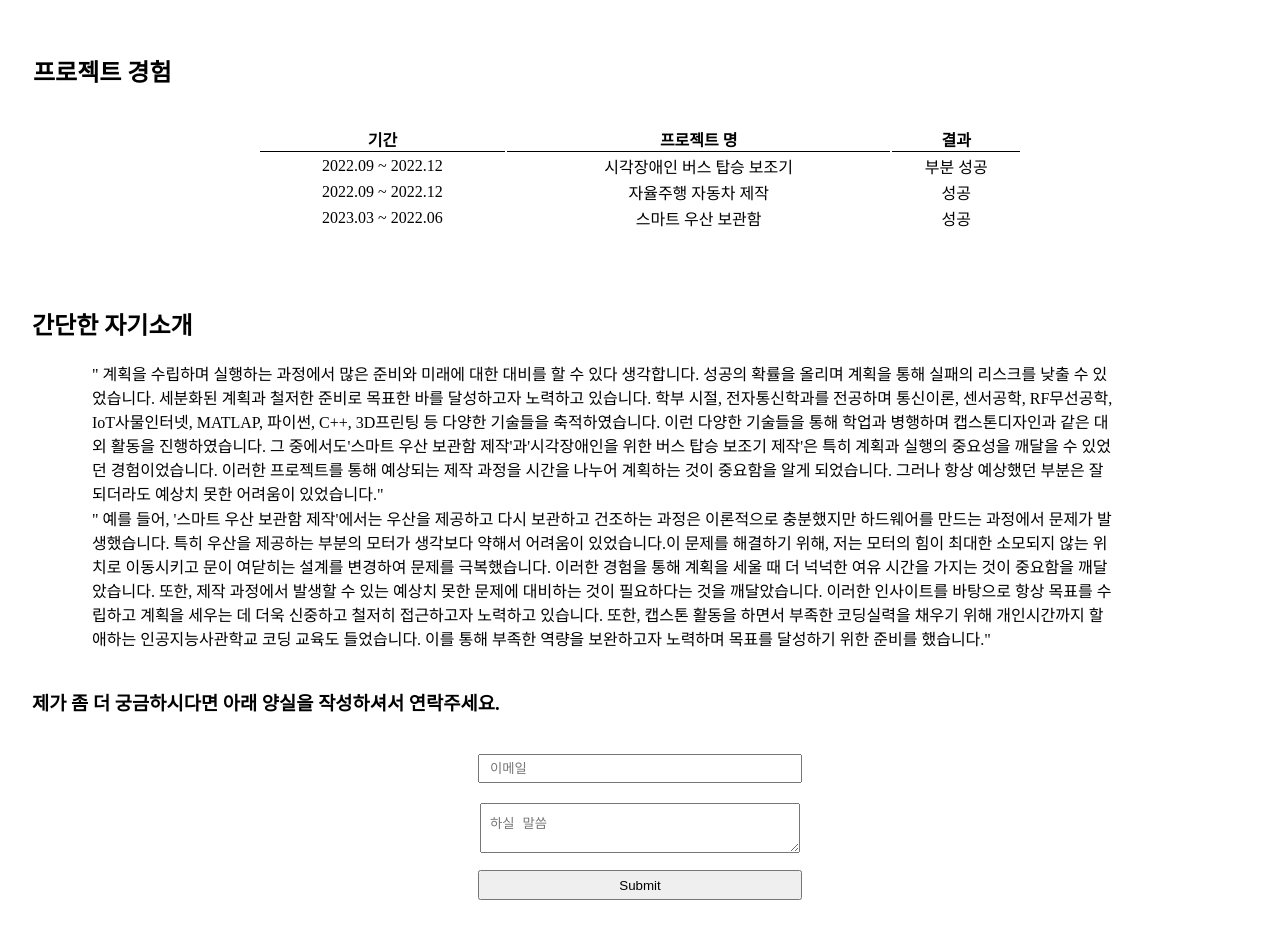
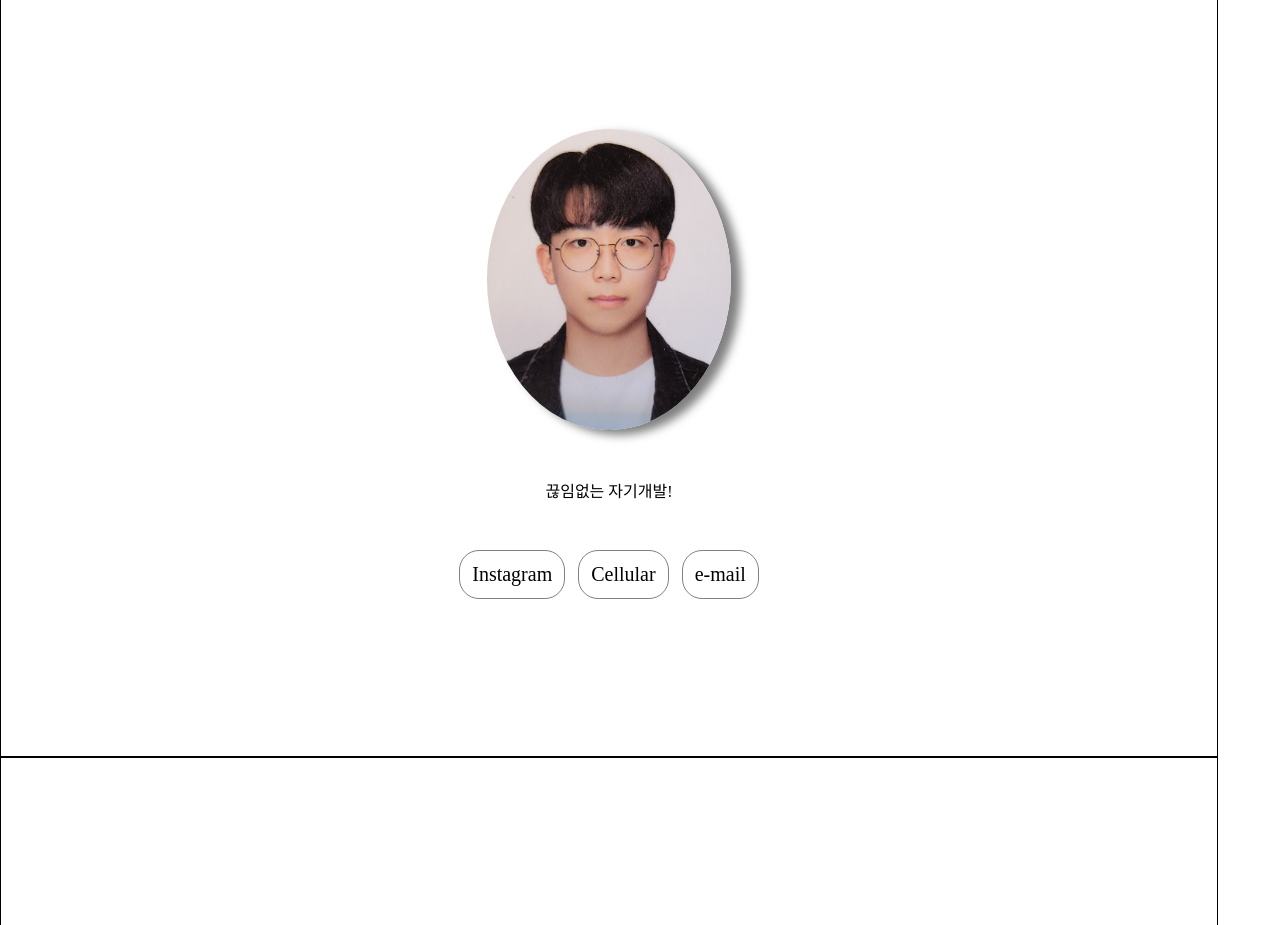
Before and after one commit to HE0IN/HE0IN.github.io, a plain HTML site: page index.html in a window 1280 px wide. Shown: the part 847-1772 px from the top of the page. Drawn offline with nearby package versions, Linux system fonts and the light colour scheme; a web font is replaced by a local one.

Commit message:
페이지 분할

```diff
--- a/index.html
+++ b/index.html
@@ -2,122 +2,22 @@
 <html>
 
 <head>
+    <link rel="preconnect" href="https://fonts.googleapis.com">
+    <link rel="preconnect" href="https://fonts.gstatic.com" crossorigin>
+    <link href="https://fonts.googleapis.com/css2?family=Gaegu&display=swap" rel="stylesheet">
+
     <title>허영인을 소개합니다.</title>
-    <style>
-        * {
-            /* border: 0.1px rgb(0, 0, 0) solid; */
-            /* background-color: rgba(0, 0, 0, 0.1); */
-            /* border: 1px solid rgba(250, 245, 245, 0.1); */
-            padding: 0px;
-            margin: 1px;
 
-        }
+    <script src="https://unpkg.com/feather-icons"></script>
 
-        .profile {
-            margin: 20px 0px 0px 0px;
-            width: 20%;
-            border-radius: 100%;
-            box-shadow: 10px 5px 10px rgba(0, 0, 0, 0.5);
-        }
-
-        h1 {
-            text-align: center;
-            margin-top: 30px;
-            margin-bottom: 5px;
-            font-size: 25px;
-        }
-
-        .a1,
-        .a2,
-        .a3 {
-            margin: 4px;
-            padding: 12px;
-            border: 1px solid gray;
-            display: inline-block;
-            border-radius: 20px;
-            text-decoration: none;
-            color: #000;
-        }
-
-        h2 {
-            margin-left: 30px;
-        }
-
-        h3 {
-            margin-left: 30px;
-        }
-
-        blockquote {
-            margin: 20px;
-            padding: 24px;
-            text-align: center;
-        }
-
-        .phone {
-            text-align: center;
-            font-size: 20px;
-            text-decoration: none;
-        }
-
-        .center {
-            text-align: center;
-        }
-
-        .table {
-            margin: auto;
-            margin-top: 20px;
-            margin-bottom: 10px;
-            width: 90%;
-            text-align: left;
-
-        }
-
-        .th_a {
-            border-bottom: 1px solid black;
-        }
-
-        .pg_ex {
-            margin: auto;
-            width: 70%;
-
-        }
-
-        .pj_ex {
-            margin: auto;
-            width: 60%;
-            text-align: center;
-        }
-
-        p {
-            width: 80%;
-            margin-left: 90px;
-        }
-
-        .form {
-            text-align: center;
-
-        }
-
-        .email {
-            height: 5px;
-            width: 300px;
-        }
-
-        .feedback {
-            height: 30px;
-            width: 300px;
-        }
-
-        .submit {
-            height: 30px;
-            width: 324px;
-            text-align: center;
-        }
-    </style>
+    <link rel="stylesheet" href="style.css">
 </head>
 
 <body>
+    <div class="page">
         <h1>1년차 개발자 허영인</h1>
+    </div>
+    <div class="page">
         <div class="center"><img class="profile" src="증명사진.jpg" alt="허영인의 증명사진"></div>
         <blockquote>끊임없는 자기개발!</blockquote>
         <div class="phone">
@@ -125,6 +25,10 @@
             <a class="a2" href="tel://+821044111839">Cellular</a>
             <a class="a3" href="mailto:duddls1839@kakao.com">e-mail</a>
         </div>
+
+    </div>
+    <div class="page">
+
         <table class="table">
             <tr>
                 <th>이름</th>
@@ -139,6 +43,9 @@
                 <th>대한민국 거제시</th>
             </tr>
         </table>
+    </div>
+    <div class="class">
+
         <div>
             <h2>프로그래밍 경험</h2>
             <br><br>
@@ -150,7 +57,6 @@
                         <th class="th_a">결과</th>
                     </tr>
                 </thead>
-
                 <tbody>
                     <tr>
                         <td>2018 ~ 2024</td>
@@ -165,7 +71,9 @@
                 </tbody>
             </table>
         </div>
-    <br><br><br>
+    </div>
+    <div class="page">
+
         <div>
             <h2>프로젝트 경험</h2>
             <br><br>
@@ -182,7 +90,6 @@
                         <td>2022.09 ~ 2022.12</td>
                         <td>시각장애인 버스 탑승 보조기</td>
                         <td>부분 성공</td>
-
                     </tr>
                     <tr>
                         <td>2022.09 ~ 2022.12</td>
@@ -197,7 +104,9 @@
                 </tbody>
             </table>
         </div>
-    <br><br><br><br>
+    </div>
+    <div class="page">
+
         <h2>간단한 자기소개</h2>
         <br>
         <p>
@@ -224,6 +133,7 @@
             <br><br><br>
             <input class="submit" style="position: relative; bottom: 25px;" type="submit">
         </form>
+    </div>
 </body>
 
 </html>
--- /dev/null
+++ b/style.css
@@ -0,0 +1,118 @@
+* {
+    /* border: 0.1px rgb(0, 0, 0) solid; */
+    /* background-color: rgba(0, 0, 0, 0.1); */
+    /* border: 1px solid rgba(250, 245, 245, 0.1); */
+    padding: 0px;
+    margin: 0px;
+
+}
+
+.page{
+    width: 95vw;
+    height: 100vh;
+    border: 1px solid black;
+    display: flex;
+    flex-direction: column;
+    justify-content: center;
+}
+
+.profile {
+    margin: 20px 0px 0px 0px;
+    width: 20%;
+    border-radius: 100%;
+    box-shadow: 10px 5px 10px rgba(0, 0, 0, 0.5);
+}
+
+h1 {
+    text-align: center;
+    margin-top: 30px;
+    margin-bottom: 5px;
+    font-size: 25px;
+}
+
+.a1,
+.a2,
+.a3 {
+    margin: 4px;
+    padding: 12px;
+    border: 1px solid gray;
+    display: inline-block;
+    border-radius: 20px;
+    text-decoration: none;
+    color: #000;
+}
+
+h2 {
+    margin-left: 30px;
+}
+
+h3 {
+    margin-left: 30px;
+}
+
+blockquote {
+    margin: 20px;
+    padding: 24px;
+    text-align: center;
+}
+
+.phone {
+    text-align: center;
+    font-size: 20px;
+    text-decoration: none;
+}
+
+.center {
+    text-align: center;
+}
+
+.table {
+    margin: auto;
+    margin-top: 20px;
+    margin-bottom: 10px;
+    width: 90%;
+    text-align: left;
+
+}
+
+.th_a {
+    border-bottom: 1px solid black;
+}
+
+.pg_ex {
+    margin: auto;
+    width: 70%;
+
+}
+
+.pj_ex {
+    margin: auto;
+    width: 60%;
+    text-align: center;
+}
+
+p {
+    width: 80%;
+    margin-left: 90px;
+}
+
+.form {
+    text-align: center;
+
+}
+
+.email {
+    height: 5px;
+    width: 300px;
+}
+
+.feedback {
+    height: 30px;
+    width: 300px;
+}
+
+.submit {
+    height: 30px;
+    width: 324px;
+    text-align: center;
+}
```
Lines whose indentation alone changed are shown as unchanged.
